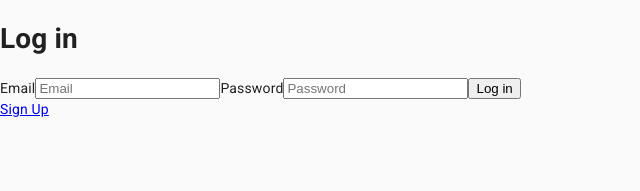
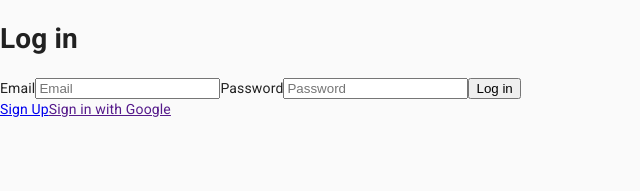
Before and after one commit to cheehongw/functional_expressionism, a React (Create React App) app: page /signin in a window 1280 px wide. Shown: the top 191 px of the page, without its empty margins (0-640 px from the left). Built offline with nearby package versions, Linux system fonts and the light colour scheme; no server answers.

Commit message:
Added support for Google Sign In

```diff
--- a/src/auth/SignIn.js
+++ b/src/auth/SignIn.js
@@ -1,8 +1,9 @@
 import React, { useCallback, useContext } from "react";
 import { withRouter, Redirect } from "react-router";
 import { Link } from "react-router-dom";
-import authHandling from "./Firebase.js";
+import authHandling from "./AuthHandler.js";
 import { AuthContext } from "./use-auth.js";
+import firebase from "firebase/app";
 
 const Login = ({ history }) => {
   const handleLogin = useCallback(
@@ -15,14 +16,23 @@ const Login = ({ history }) => {
           .signInWithEmailAndPassword(email.value, password.value);
         history.push("/");
       } catch (error) {
-        alert(error);
+        alert(error.message);
       }
     },
     [history]
   );
+  const handleGoogleSignIn = useCallback(async () => {
+    var provider = new firebase.auth.GoogleAuthProvider();
+    firebase.auth().useDeviceLanguage();
+    try {
+      await authHandling.auth().signInWithPopup(provider);
+      history.push("/");
+    } catch (error) {
+      alert(error.message);
+    }
+  }, [history]);
 
   const { currentUser } = useContext(AuthContext);
-
   if (currentUser) {
     return <Redirect to="/" />;
   }
@@ -42,6 +52,7 @@ const Login = ({ history }) => {
         <button type="submit">Log in</button>
       </form>
       <Link to="/signup">Sign Up</Link>
+      <Link onClick={handleGoogleSignIn}>Sign in with Google</Link>
     </div>
   );
 };
--- a/src/auth/SignUp.js
+++ b/src/auth/SignUp.js
@@ -1,6 +1,6 @@
 import React, { useCallback } from "react";
 import { withRouter } from "react-router";
-import authHandling from "./Firebase";
+import authHandling from "./AuthHandler";
 
 const SignUp = ({ history }) => {
   const handleSignUp = useCallback(
--- a/src/auth/use-auth.js
+++ b/src/auth/use-auth.js
@@ -1,5 +1,5 @@
 import React, { useEffect, useState } from "react";
-import authHandling from "./Firebase";
+import authHandling from "./AuthHandler";
 import CircularProgress from "@material-ui/core/CircularProgress";
 
 export const AuthContext = React.createContext();
--- a/src/components/LoginMenuButton.js
+++ b/src/components/LoginMenuButton.js
@@ -4,7 +4,7 @@ import Menu from "@material-ui/core/Menu";
 import MenuItem from "@material-ui/core/MenuItem";
 import Avatar from "@material-ui/core/Avatar";
 import { AuthContext } from "../auth/use-auth";
-import authHandling from "../auth/Firebase";
+import authHandling from "../auth/AuthHandler";
 
 export default function LoginMenuButton(props) {
   //replace default false value with custom isLoggedIn hook to fetch logged in status
```
Also changed, not shown: src/auth/AuthHandler.js (renamed from src/auth/Firebase.js), src/auth/GoogleSignIn.js (added).
